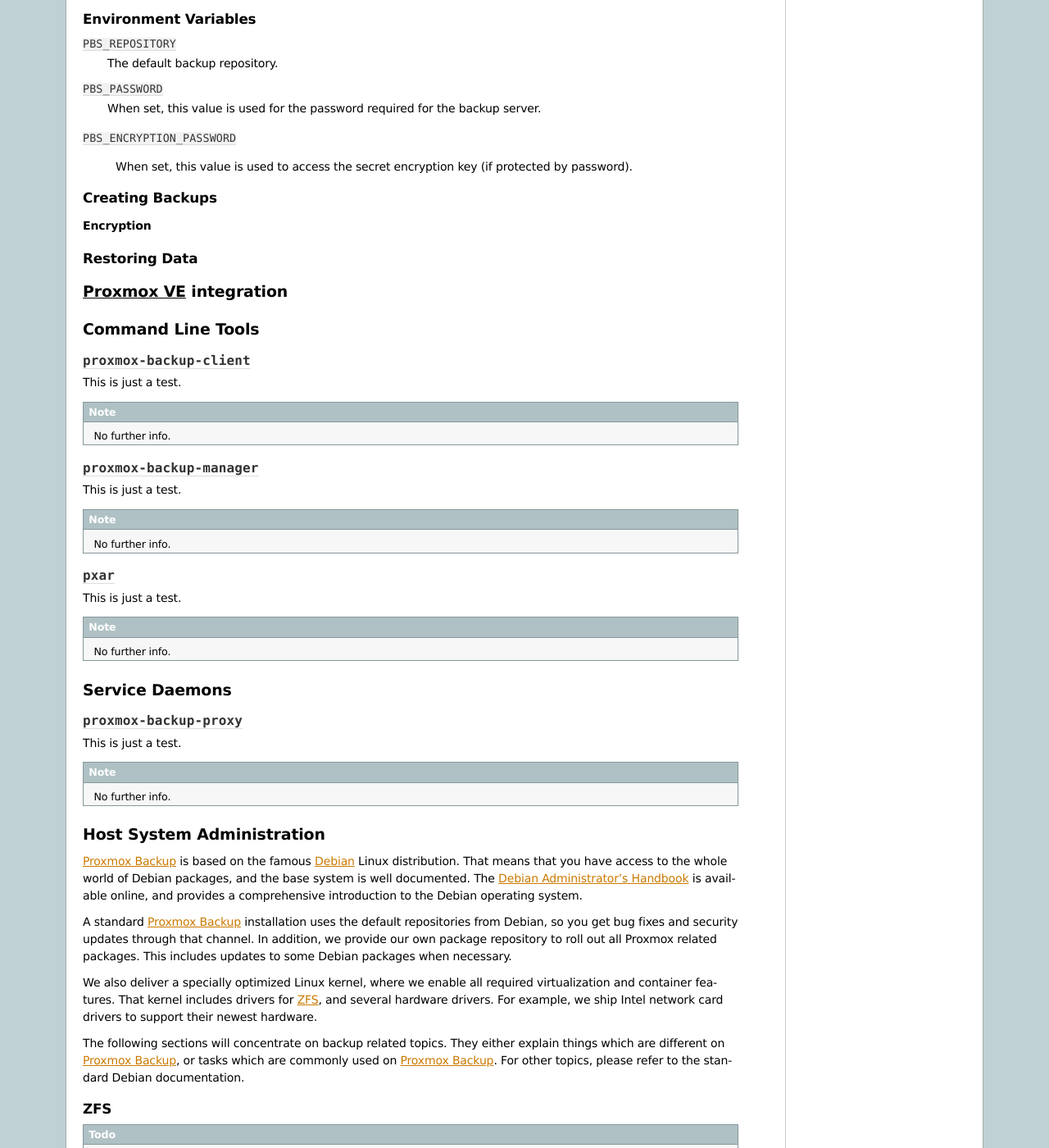
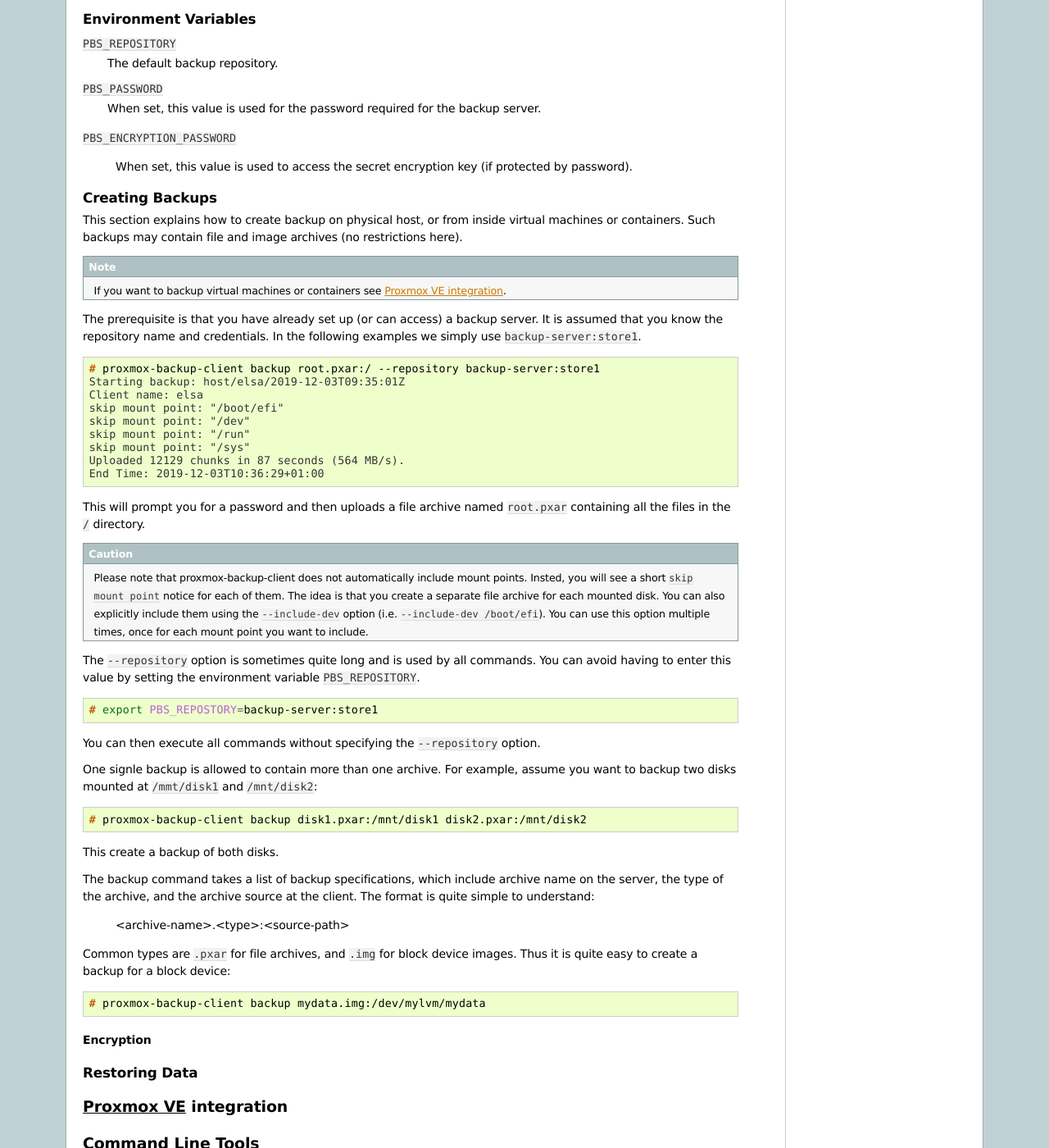
Before and after one commit to proxmox/proxmox-backup, a Sphinx documentation site: the page built from docs/administration-guide.rst, in a window 1280 px wide and 1400 px high, scrolled down 2529 px. Shown: the whole window at 82% size. Built offline with Sphinx 7.4.7, drawn with Linux system fonts in a browser that asks for light colours; some of the changed text lies outside the part shown.

Commit message:
docs/administration-guide.rst: improve section "Creating Backups"

```diff
--- a/docs/administration-guide.rst
+++ b/docs/administration-guide.rst
@@ -72,18 +72,18 @@
 The backup server groups backups by *type*, where *type* is one of:
 
 ``vm``
-    This type is use for :term:`virtual machine`\ s. Typically
+    This type is used for :term:`virtual machine`\ s. Typically
     contains the virtual machine configuration and an image archive
     for each disk.
 
 ``ct``
-    This type is use for :term:`container`\ s. Contains the container
+    This type is used for :term:`container`\ s. Contains the container
     configuration and a single file archive for the container content.
 
 ``host``
-    This type is used for physical host, or if you want to run backup
-    manually from inside virtual machines or containers. Such backup
-    may contains file and image archives (no restrictions here).
+    This type is used for physical host, or if you want to run backups
+    manually from inside virtual machines or containers. Such backups
+    may contain file and image archives (no restrictions here).
 
 
 Backup ID
@@ -173,6 +173,7 @@
 
 The command line client is called :command:`proxmox-backup-client`.
 
+
 Respository Locations
 ~~~~~~~~~~~~~~~~~~~~~
 
@@ -208,6 +209,74 @@
 Creating Backups
 ~~~~~~~~~~~~~~~~
 
+This section explains how to create backup on physical host, or from
+inside virtual machines or containers. Such backups may contain file
+and image archives (no restrictions here).
+
+.. note:: If you want to backup virtual machines or containers see :ref:`pve-integration`.
+
+The prerequisite is that you have already set up (or can access) a
+backup server. It is assumed that you know the repository name and
+credentials. In the following examples we simply use ``backup-server:store1``.
+
+.. code-block:: console
+
+  # proxmox-backup-client backup root.pxar:/ --repository backup-server:store1
+  Starting backup: host/elsa/2019-12-03T09:35:01Z
+  Client name: elsa
+  skip mount point: "/boot/efi"
+  skip mount point: "/dev"
+  skip mount point: "/run"
+  skip mount point: "/sys"
+  Uploaded 12129 chunks in 87 seconds (564 MB/s).
+  End Time: 2019-12-03T10:36:29+01:00
+
+This will prompt you for a password and then uploads a file archive named
+``root.pxar`` containing all the files in the ``/`` directory.
+
+.. Caution:: Please note that proxmox-backup-client does not
+   automatically include mount points. Insted, you will see a short
+   ``skip mount point`` notice for each of them. The idea is that you
+   create a separate file archive for each mounted disk. You can also
+   explicitly include them using the ``--include-dev`` option
+   (i.e. ``--include-dev /boot/efi``). You can use this option
+   multiple times, once for each mount point you want to include.
+
+The ``--repository`` option is sometimes quite long and is used by all
+commands. You can avoid having to enter this value by setting the
+environment variable ``PBS_REPOSITORY``.
+
+.. code-block:: console
+
+  # export PBS_REPOSTORY=backup-server:store1
+
+You can then execute all commands without specifying the ``--repository``
+option.
+
+One signle backup is allowed to contain more than one archive. For example, assume you want to backup two disks mounted at ``/mmt/disk1`` and ``/mnt/disk2``:
+
+.. code-block:: console
+
+  # proxmox-backup-client backup disk1.pxar:/mnt/disk1 disk2.pxar:/mnt/disk2
+
+This create a backup of both disks.
+
+The backup command takes a list of backup specifications, which
+include archive name on the server, the type of the archive, and the
+archive source at the client. The format is quite simple to understand:
+
+    <archive-name>.<type>:<source-path>
+
+Common types are ``.pxar`` for file archives, and ``.img`` for block
+device images. Thus it is quite easy to create a backup for a block
+device:
+
+.. code-block:: console
+
+  # proxmox-backup-client backup mydata.img:/dev/mylvm/mydata
+
+
+
 
 Encryption
 ^^^^^^^^^^
@@ -216,6 +285,8 @@
 Restoring Data
 ~~~~~~~~~~~~~~
 
+
+.. _pve-integration:
 
 `Proxmox VE`_ integration
 -------------------------
```
